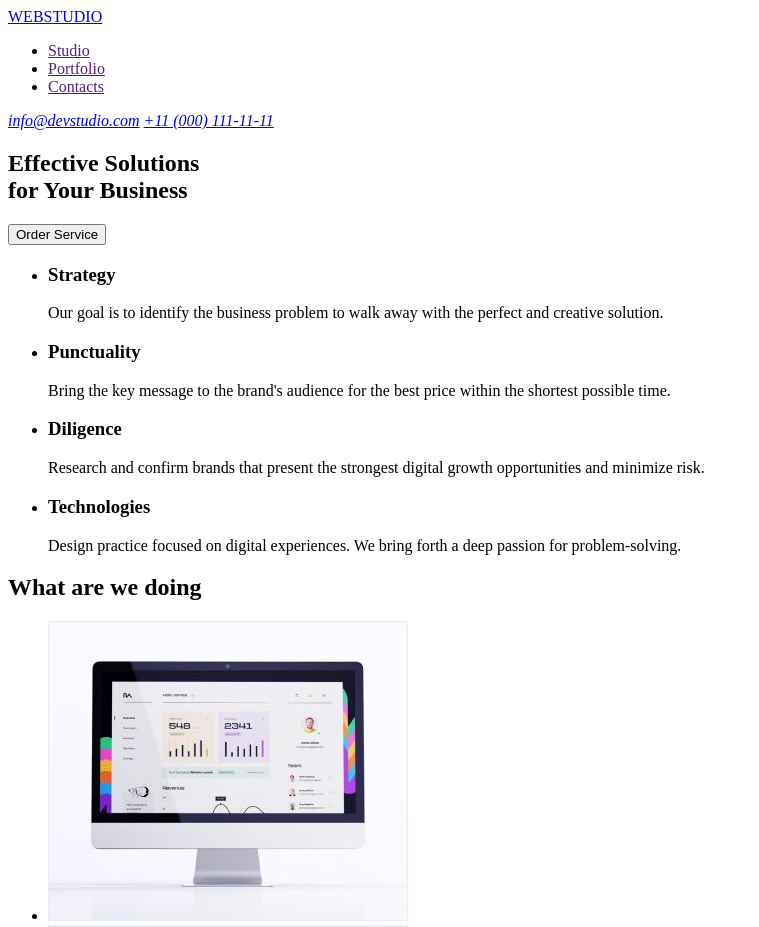
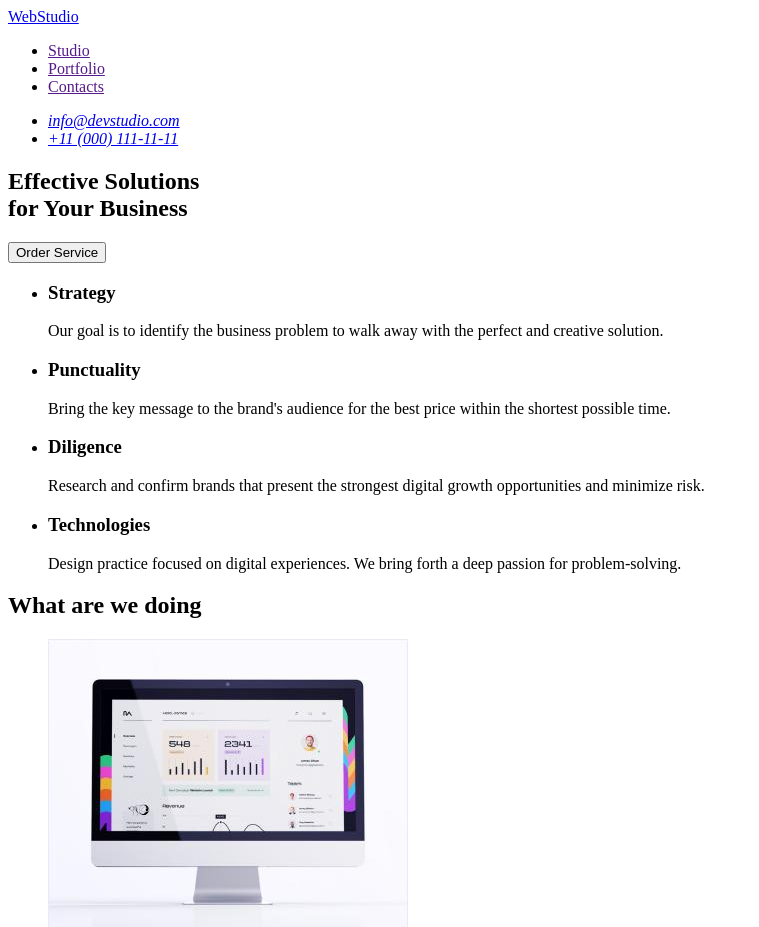
Before and after one commit to olegvoskovets/goit-markup-hw-01, a plain HTML site: page index.html in a window 1280 px wide. Shown: the top 927 px of the page, without its empty margins (0-759 px from the left). Drawn offline with Linux system fonts and the light colour scheme.

Commit message:
Правка помилок 3

```diff
--- a/index.html
+++ b/index.html
@@ -11,7 +11,7 @@
 <body>
     <header>
         <nav>
-            <a href="./index.html">WEBSTUDIO</a>
+            <a href="./index.html">WebStudio</a>
             <ul>
                 <li>
                     <a href="">Studio</a>
@@ -26,13 +26,17 @@
         </nav>
 
         <address>
-            <a href="mailto:info@devstudio.com">info@devstudio.com</a>
-            <a href="tel:+110001111111">+11 (000) 111-11-11</a>
+            <ul>
+                <li><a href="mailto:info@devstudio.com">info@devstudio.com</a></li>
+                <li><a href="tel:+110001111111">+11 (000) 111-11-11</a></li>
+            </ul>
+
+
         </address>
     </header>
     <main>
         <section>
-            <h1>Effective Solutions <br>
+            <h1>Effective Solutions <br />
                 for Your Business</h1>
             <button type="button">Order Service</button>
         </section>
@@ -105,7 +109,7 @@
     </main>
     <footer>
 
-        <a href="./index.html">WEBSTUDIO</a>
+        <a href="./index.html">WebStudio</a>
 
         <p>Increase the flow of customers and sales for your business with digital marketing & growth solutions.</p>
 
```
